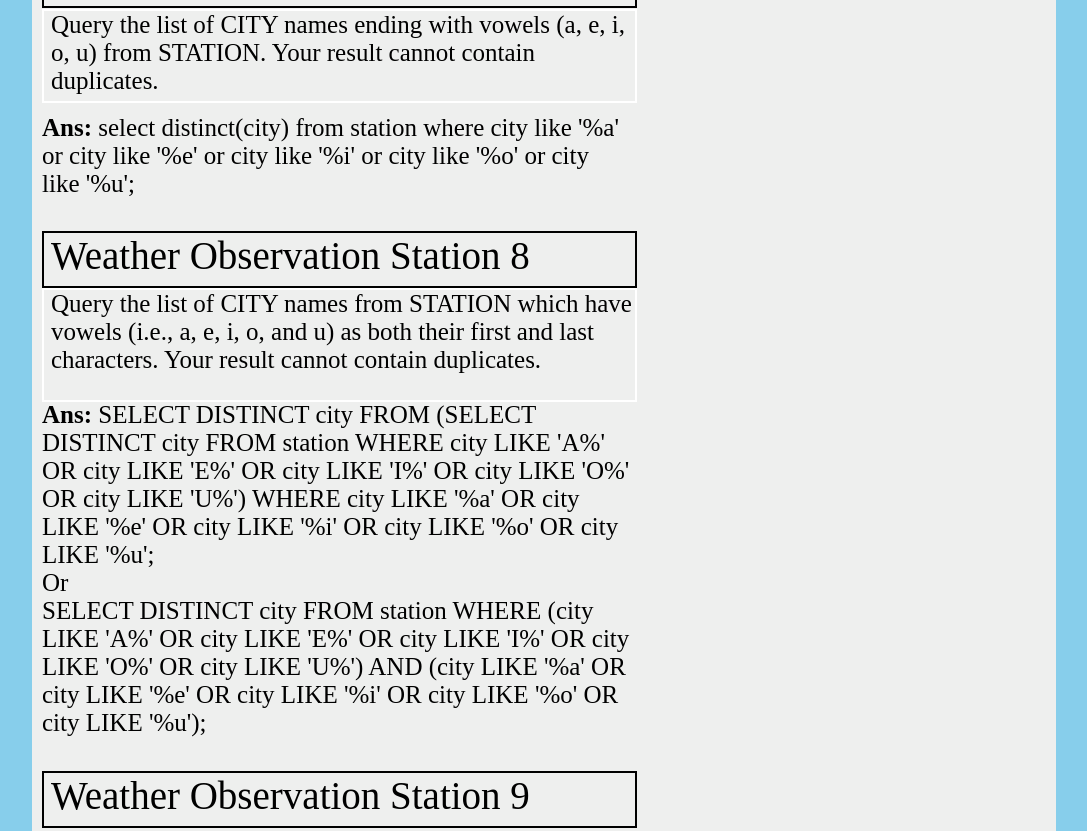
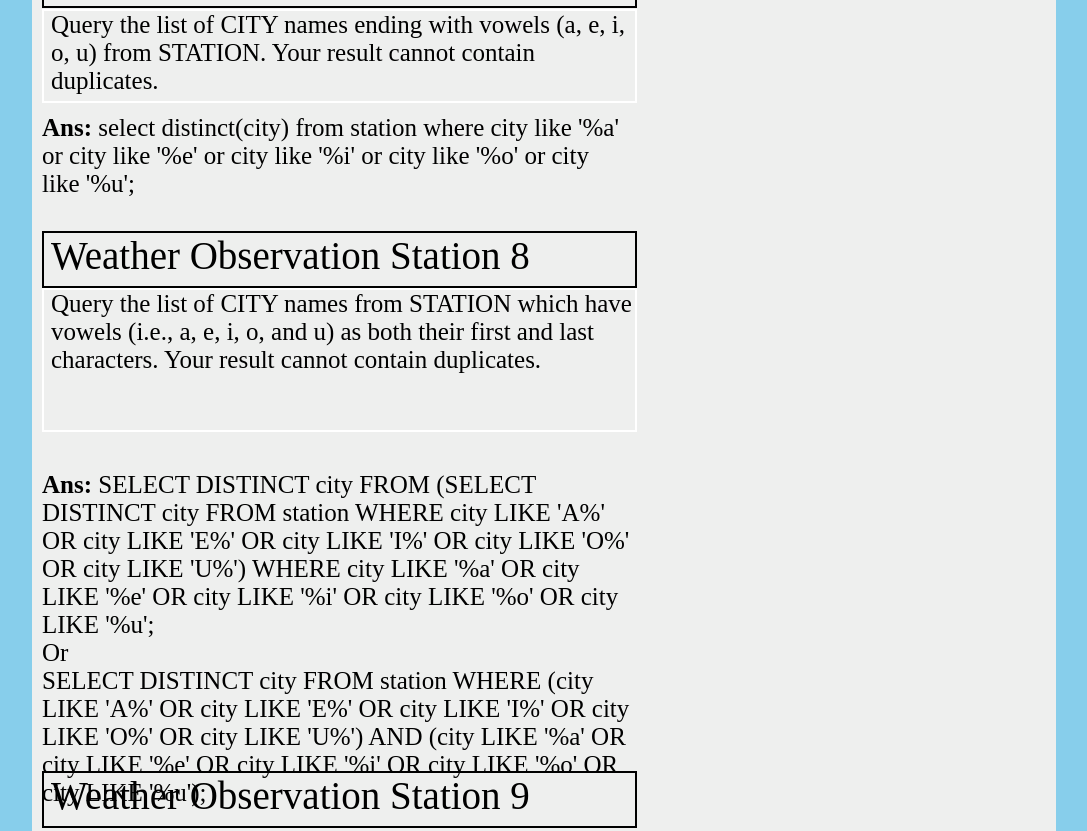
Before and after one commit to SipraGhosh/-Weather-Observation-Station-Hakerrank, a plain HTML site: page index.html in a window 1280 px wide. Shown: the part 2019-2850 px from the top of the page, without its empty margins (96-1183 px from the left). Drawn offline with Linux system fonts and the light colour scheme.

Commit message:
Update index.html

```diff
--- a/index.html
+++ b/index.html
@@ -337,7 +337,7 @@
         .q7{
             width:584px;
             z-index: 1;
-            height:110px;
+            height:140px;
             font-size: 25;
             top:2307px;
             padding-left:7px;
@@ -514,7 +514,7 @@
             width:590px;
             z-index: 1;
             height:90px;
-            top: 2420px;
+            top: 2490px;
             left:10px;
             font-size: 25;
             position: absolute;
```
